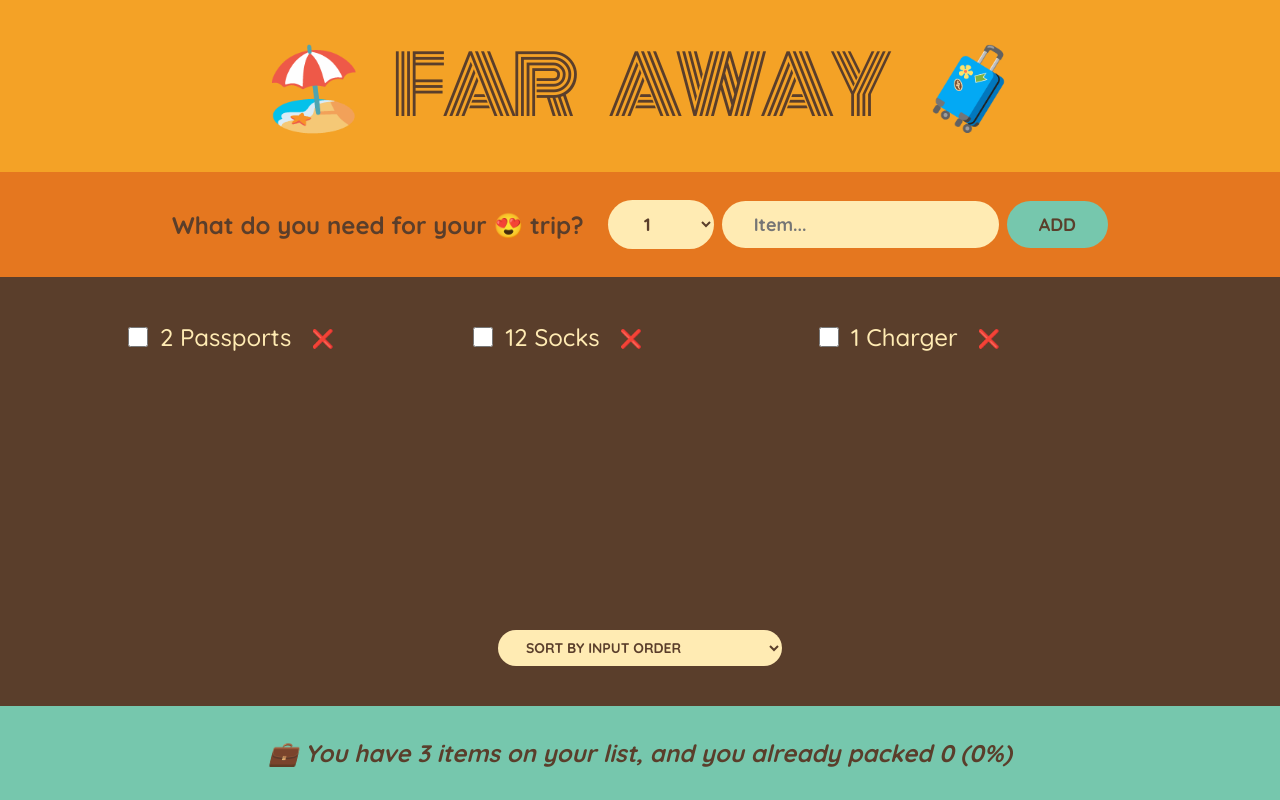
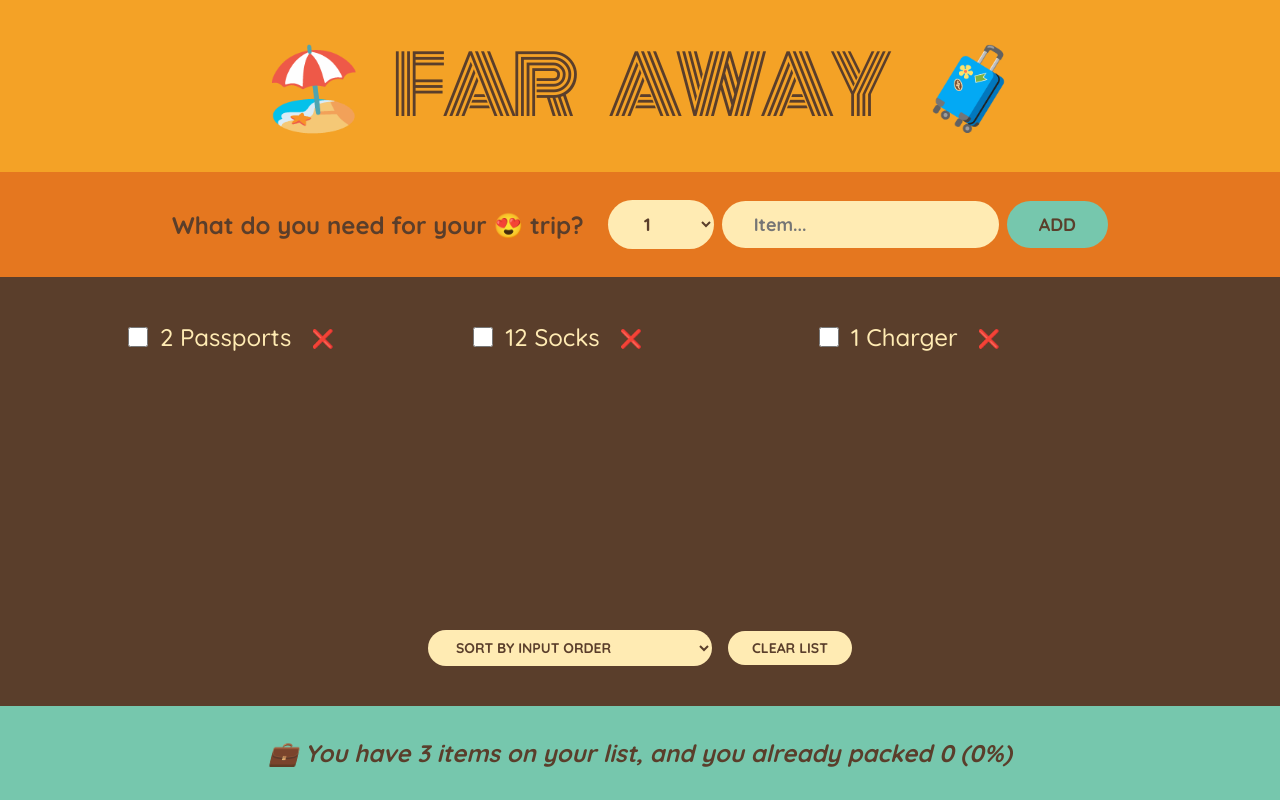
Before and after one commit to ripperd-2882/React, a React (Create React App) app in the folder 03-travel-list/: page / in a window 1280 px wide. Built offline with nearby package versions, Linux system fonts and the light colour scheme.

Commit message:
Add clear list functionality to PackingList component

```diff
--- a/03-travel-list/src/App.js
+++ b/03-travel-list/src/App.js
@@ -25,6 +25,13 @@
     );
   }
 
+  function handleClearList() {
+    const confirmed = window.confirm(
+      "Are you sure you want to delete all the items ?"
+    );
+    if (confirmed) setItems([]);
+  }
+
   return (
     <div className="app">
       <Logo />
@@ -33,6 +40,7 @@
         items={items}
         onDeleteItem={handleDeleteItem}
         onToggleItem={handleToggleItem}
+        onClearList={handleClearList}
       />
       <Stats items={items} />
     </div>
@@ -85,7 +93,7 @@
   );
 }
 
-function PackingList({ items, onDeleteItem, onToggleItem }) {
+function PackingList({ items, onDeleteItem, onToggleItem, onClearList }) {
   const [sortBy, setSortBy] = useState("input");
 
   let sortedItems;
@@ -121,6 +129,8 @@
           <option value="description">Sort by input description</option>
           <option value="packed">Sort by input packed status</option>
         </select>
+
+        <button onClick={() => onClearList()}>Clear List</button>
       </div>
     </div>
   );
```
